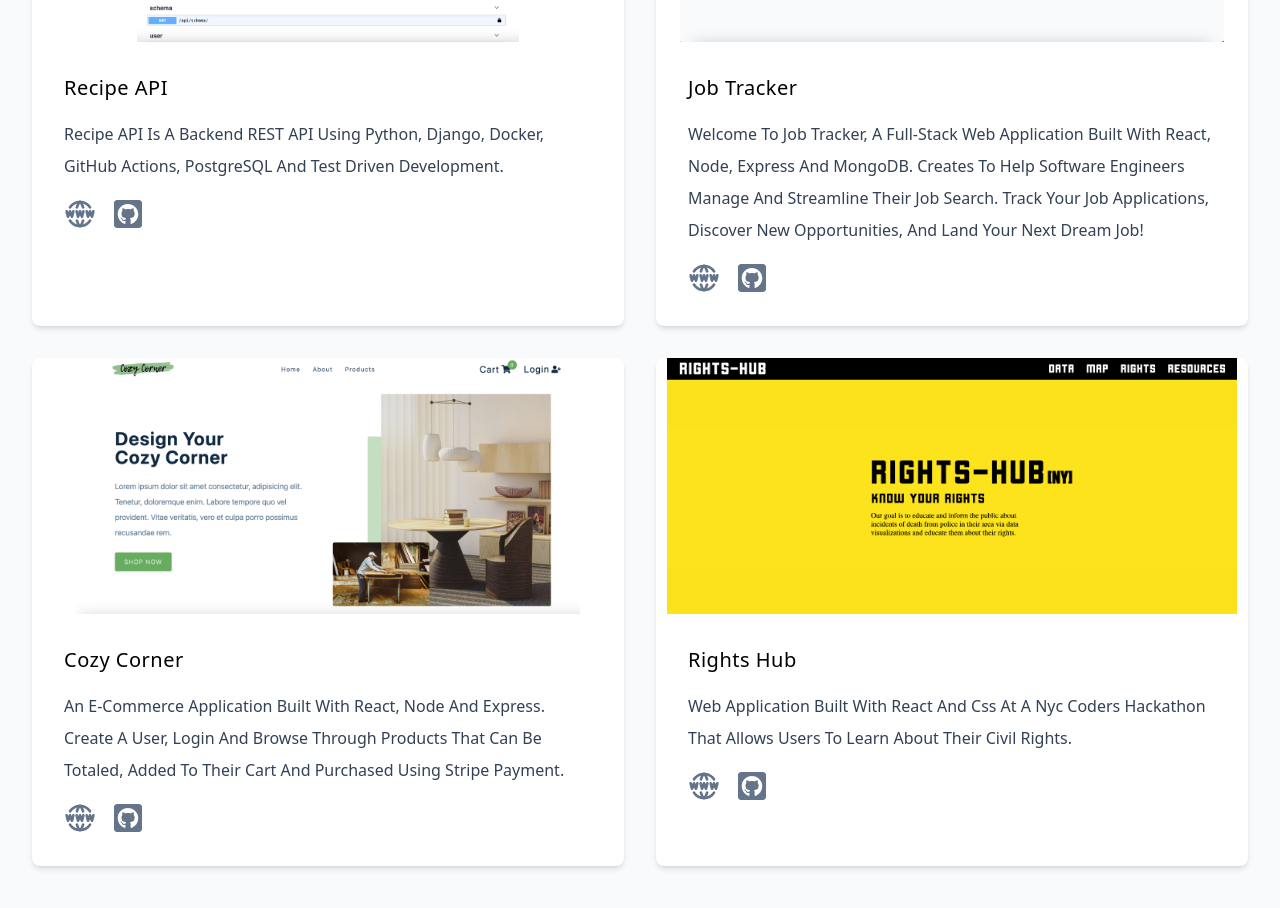
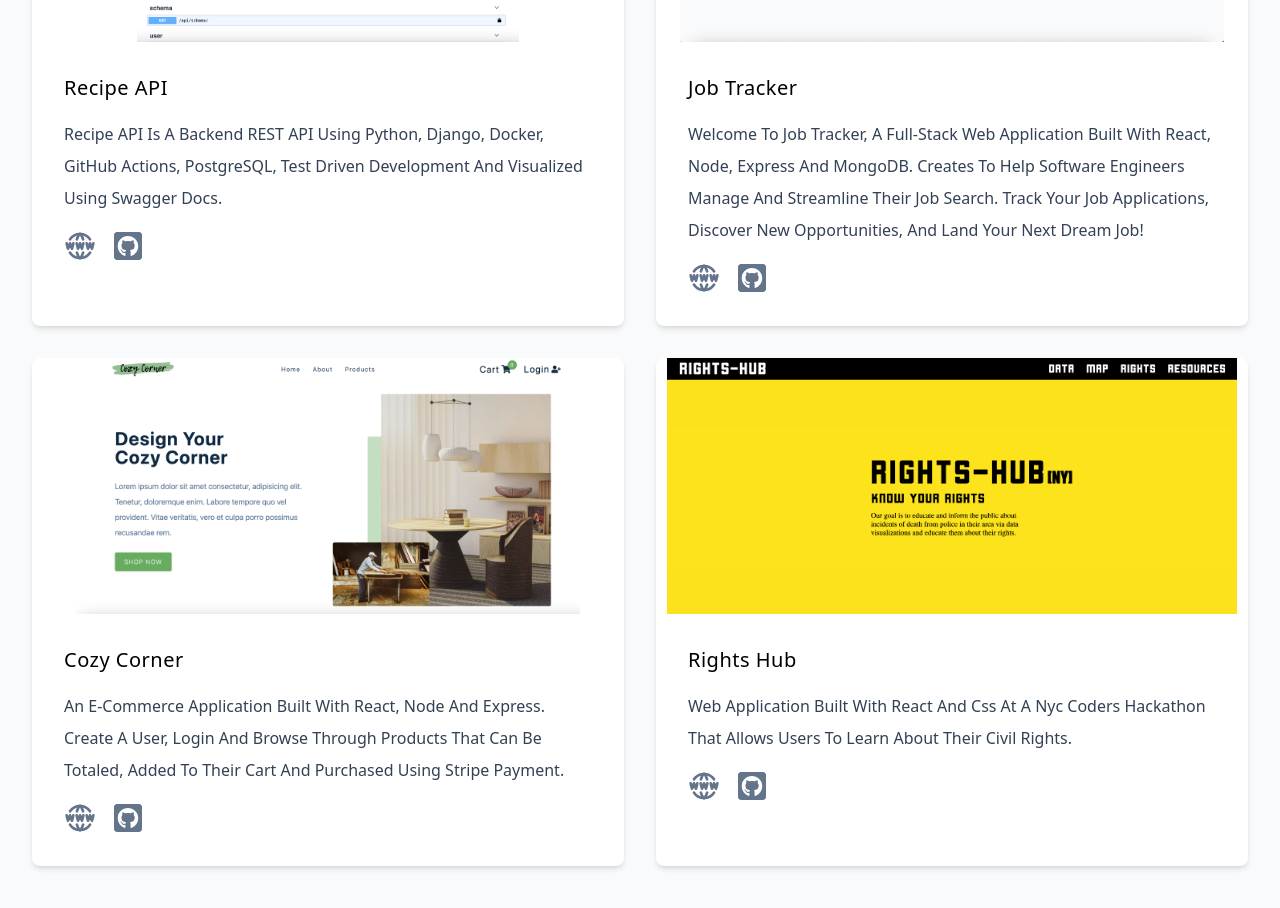
Before and after one commit to thenatural86/portfolio-3, a React (Vite) app: page / in a window 1280 px wide. Shown: the part 2273-3181 px from the top of the page. Built offline with nearby package versions, Linux system fonts and the light colour scheme.

Commit message:
updates description

```diff
--- a/src/data.jsx
+++ b/src/data.jsx
@@ -58,7 +58,7 @@ export const projects = [
     url: 'http://ec2-18-221-244-105.us-east-2.compute.amazonaws.com/api/docs/',
     github: 'https://github.com/thenatural86/recipe-app-api',
     title: 'recipe API',
-    text: 'Recipe API is a backend REST API using Python, Django, Docker, GitHub Actions, PostgreSQL and Test Driven Development.',
+    text: 'Recipe API is a backend REST API using Python, Django, Docker, GitHub Actions, PostgreSQL, Test Driven Development and visualized using Swagger Docs.',
   },
   {
     id: nanoid(),
```
